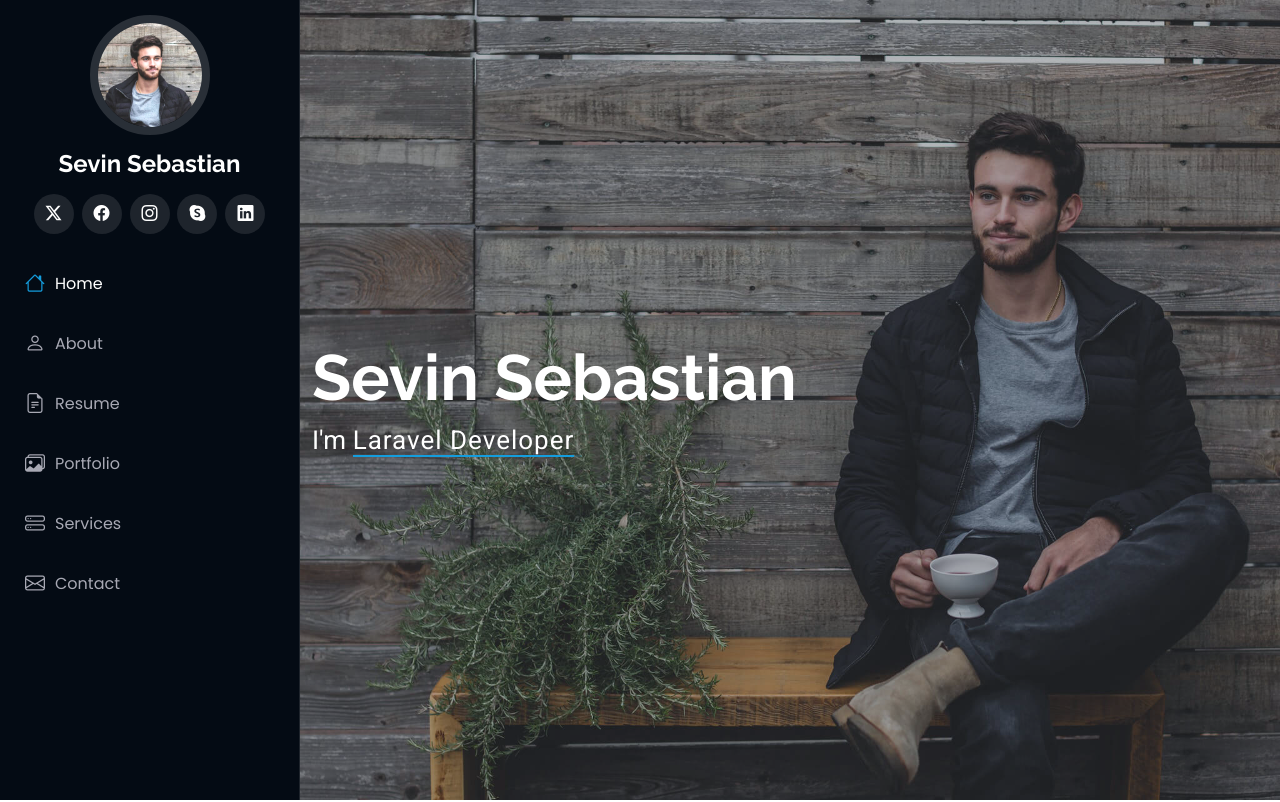
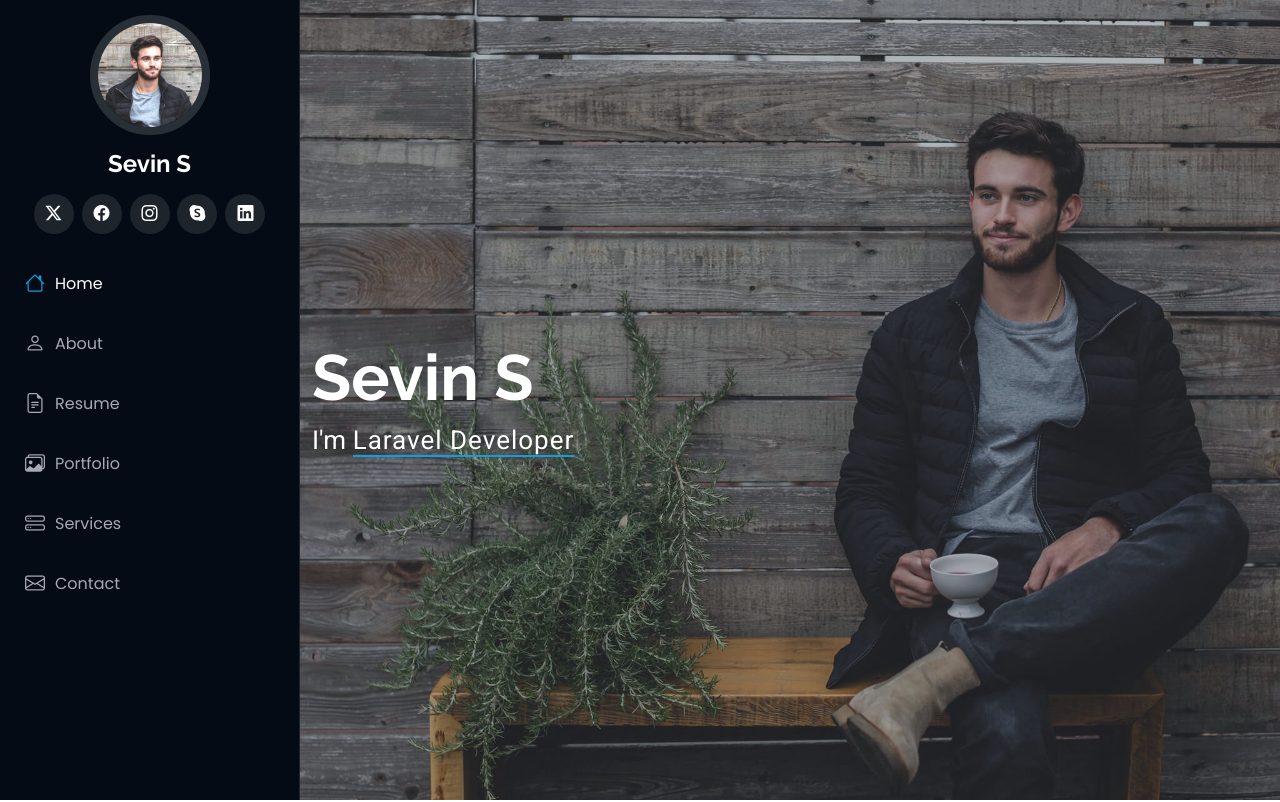
Before and after one commit to AmalJoeSevin/Portfolio_prod, a plain HTML site: page index.html in a window 1280 px wide. Shown: the top 802 px of the page. Drawn offline with Linux system fonts and the light colour scheme.

Commit message:
Fav icon and name change from sevin sebastian to sevin s

```diff
--- a/index.html
+++ b/index.html
@@ -9,8 +9,8 @@
   <meta content="" name="keywords">
 
   <!-- Favicons -->
-  <link href="assets/img/favicon.png" rel="icon">
-  <link href="assets/img/apple-touch-icon.png" rel="apple-touch-icon">
+  <link href="assets/img/letter-s.png" rel="icon">
+  <link href="assets/img/letter-s.png" rel="apple-touch-icon">
 
   <!-- Fonts -->
   <link href="https://fonts.googleapis.com" rel="preconnect">
@@ -48,7 +48,7 @@
     <a href="index.html" class="logo d-flex align-items-center justify-content-center">
       <!-- Uncomment the line below if you also wish to use an image logo -->
       <!-- <img src="assets/img/logo.png" alt=""> -->
-      <h1 class="sitename">Sevin Sebastian</h1>
+      <h1 class="sitename">Sevin S</h1>
     </a>
 
     <div class="social-links text-center">
@@ -97,7 +97,7 @@
       <img src="assets/img/hero-bg.jpg" alt="" data-aos="fade-in" class="">
 
       <div class="container" data-aos="fade-up" data-aos-delay="100">
-        <h2>Sevin Sebastian</h2>
+        <h2>Sevin S</h2>
         <p>I'm <span class="typed" data-typed-items="Senior Software Engineer, Laravel Developer, Mysql, Git, Jira">Senior Software Engineer</span><span class="typed-cursor typed-cursor--blink" aria-hidden="true"></span><span class="typed-cursor typed-cursor--blink" aria-hidden="true"></span></p>
       </div>
 
```
Also changed, not shown: assets/img/alphabet.png (added), assets/img/letter-s.png (added).
